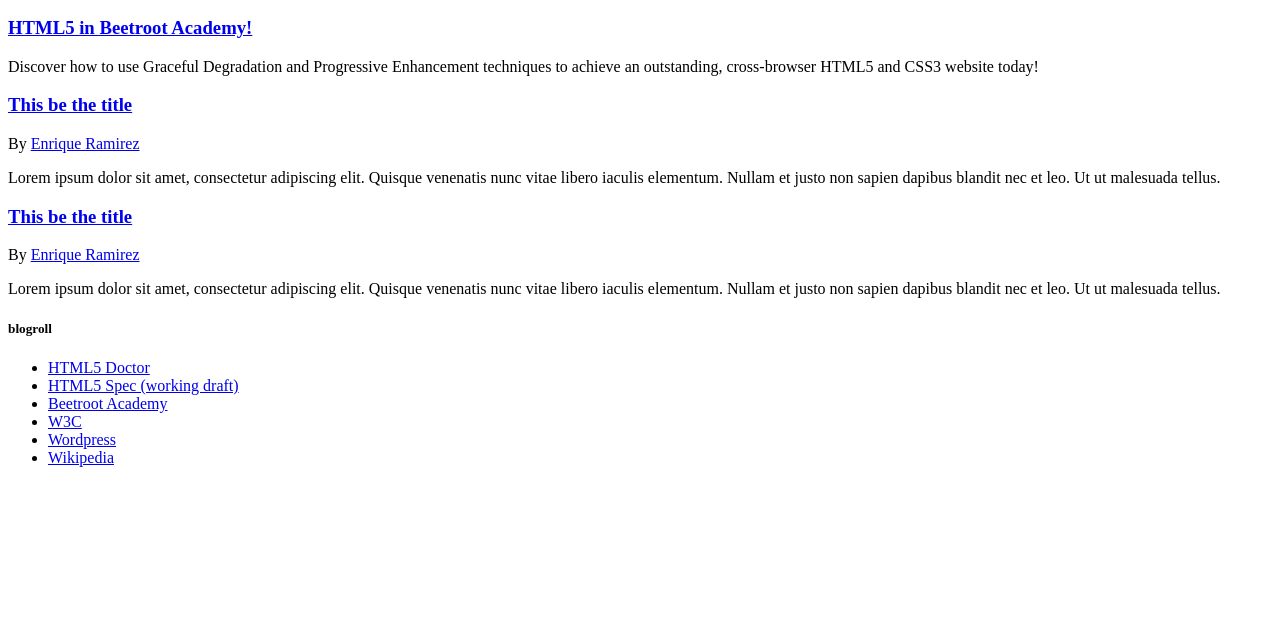
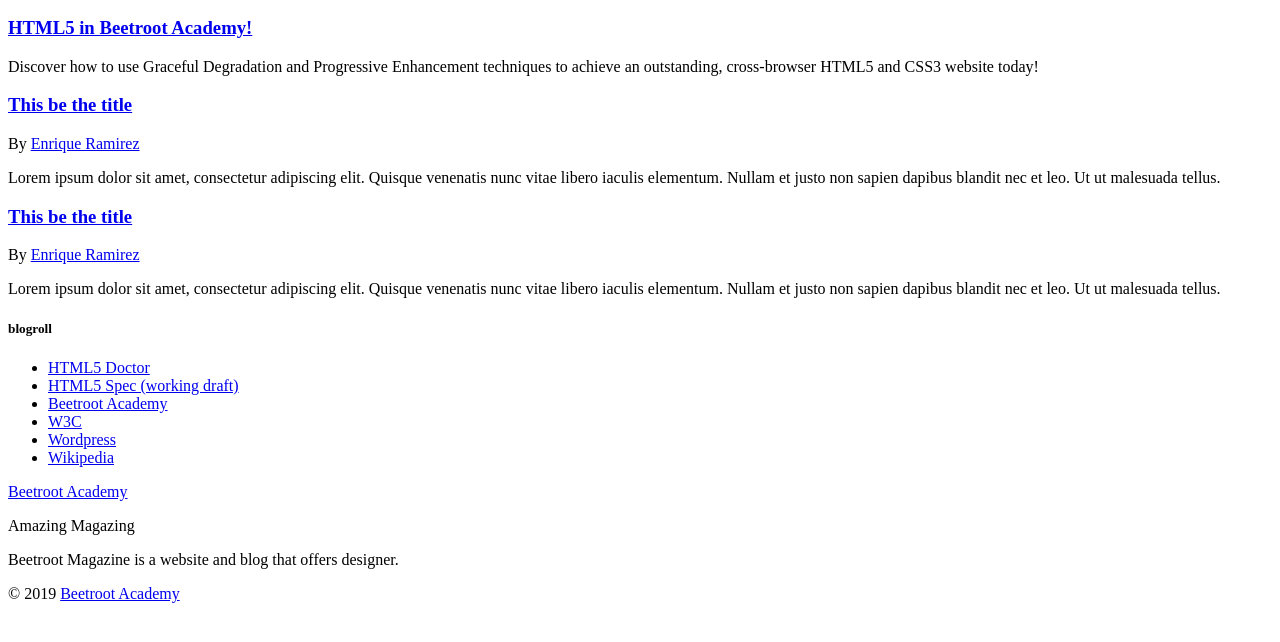
Before and after one commit to PavlenkoN/smash, a plain HTML site: page index.html in a window 1280 px wide. Shown: the part 110-752 px from the top of the page. Drawn offline with Linux system fonts and the light colour scheme.

Commit message:
add footer

```diff
--- a/index.html
+++ b/index.html
@@ -35,7 +35,7 @@
                     <h3>
                         <a href="post.html">This be the title</a>
                     </h3>
-                    <time datetime="2019-19-10"></time>
+                    <time datetime="2019-10-19"></time>
                     <div>By <a href="#">Enrique Ramirez</a></div>
                     <p>Lorem ipsum dolor sit amet, consectetur adipiscing elit. Quisque venenatis nunc vitae libero iaculis elementum. Nullam et justo non sapien dapibus blandit nec et leo. Ut ut malesuada tellus.</p>
                 </article>
@@ -48,7 +48,7 @@
                                    This be the title
                             </a>
                         </h3>
-                        <time datetime="2019-19-10"></time>
+                        <time datetime="2019-10-19"></time>
                         <div>By <a href="#">Enrique Ramirez</a></div>
                         <p>Lorem ipsum dolor sit amet, consectetur adipiscing elit. Quisque venenatis nunc vitae libero iaculis elementum. Nullam et justo non sapien dapibus blandit nec et leo. Ut ut malesuada tellus.</p>
                     </article>
@@ -80,6 +80,20 @@
         </ul>
     </aside>
 
+	 <footer>
+		 <section>
+		<div>
+			<a href="#">Beetroot Academy</a>
+			<p>Amazing Magazing </p>
+	  </div>
+	  <div>
+		  <p>Beetroot Magazine is a website and blog that offers designer.</p>
+	  </div>
+	</section>
+	<p>
+			&copy; 2019 <a href="#"> Beetroot Academy</a>
+	</p>
+	 </footer>
 
 </body>
 </html>
```
